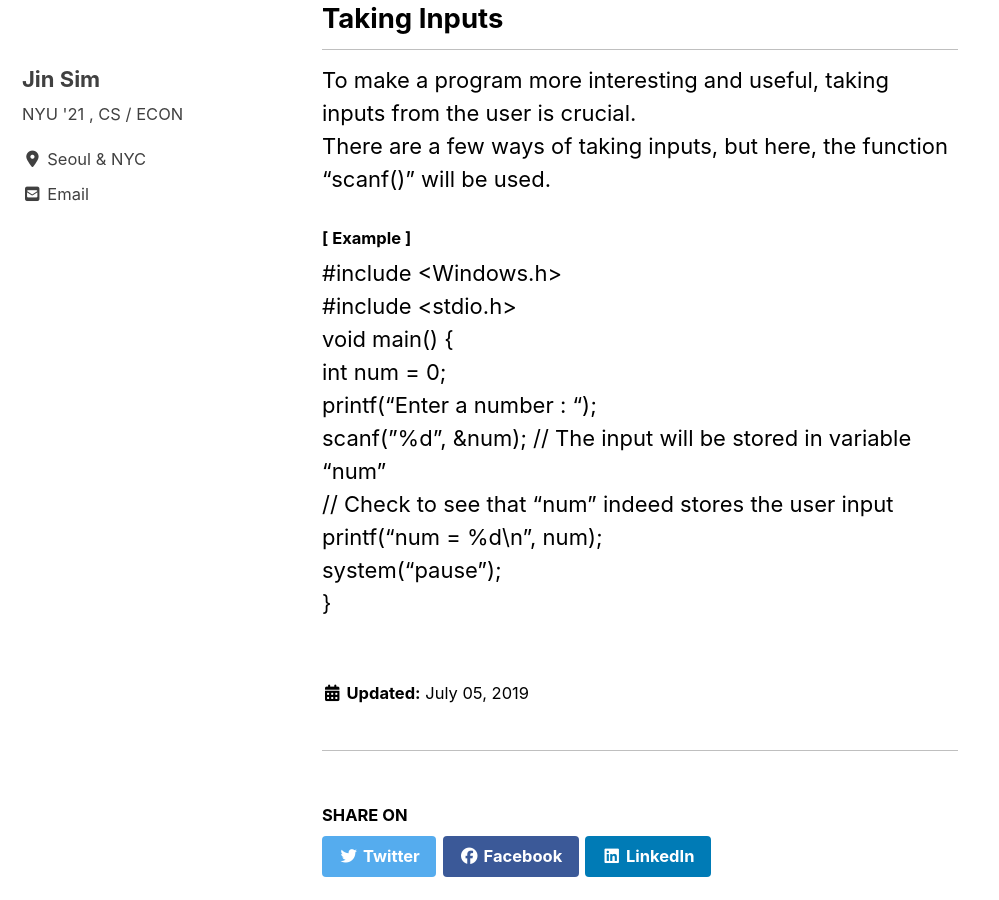
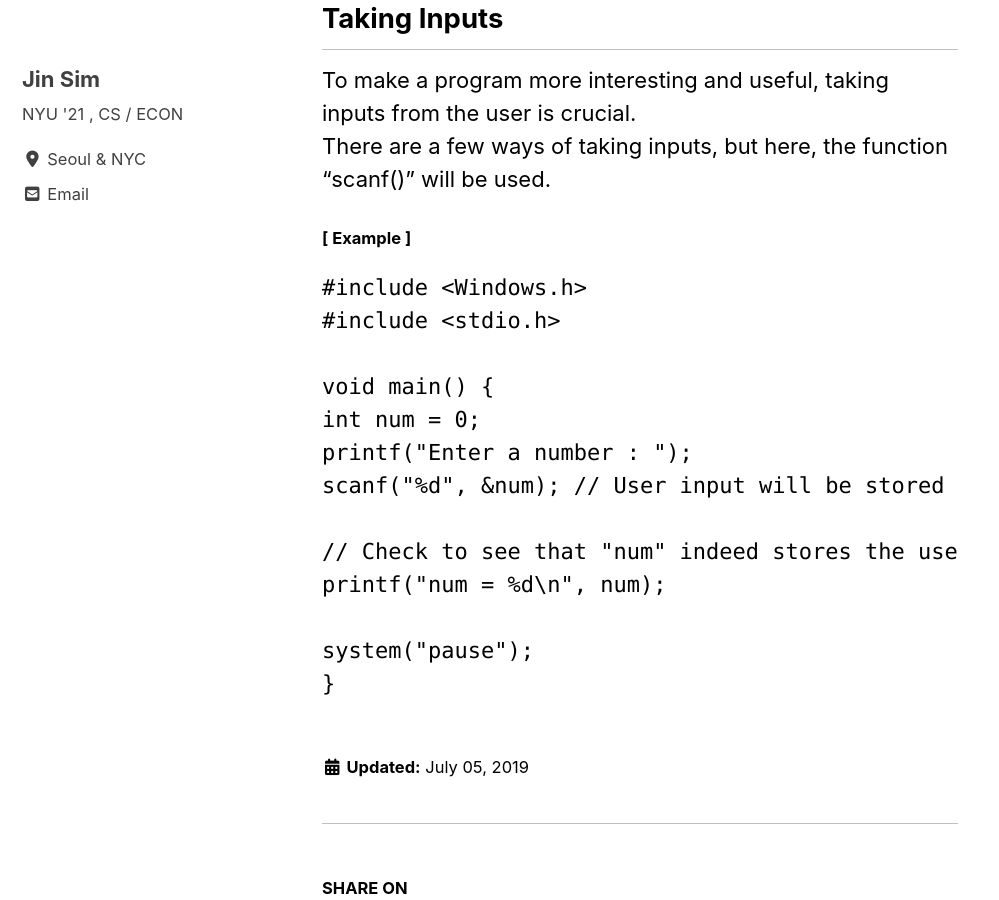
Before and after one commit to jinsim95/jinsim95.github.io, a Jekyll site: the page built from _posts/2019-07-05-C-day02.md, in a window 1280 px wide and 900 px high, scrolled down 445 px. Shown: the whole window, without its empty margins (0-999 px from the left). Built offline with Jekyll 4.4.1, drawn with Linux system fonts in a browser that asks for light colours; cached includes are drawn as plain includes; nearby versions of some CDN libraries.

Commit message:
_posts/2019-07-05-C-day02.md updated from https://stackedit.io/

```diff
--- a/_posts/2019-07-05-C-day02.md
+++ b/_posts/2019-07-05-C-day02.md
@@ -11,13 +11,17 @@ date: ‘2019-07-05’</h2>
 <p>To make a program more interesting and useful, taking inputs from the user is crucial.<br>
 There are a few ways of taking inputs, but here, the function “scanf()” will be used.</p>
 <h4 id="example-">[ Example ]</h4>
-<p>#include &lt;Windows.h&gt;<br>
-#include &lt;stdio.h&gt;<br>
-void main() {<br>
-int num = 0;<br>
-printf(“Enter a number : “);<br>
-scanf(”%d”, &amp;num); // The input will be stored in variable “num”<br>
-// Check to see that “num” indeed stores the user input<br>
-printf(“num = %d\n”, num);	<br>
-system(“pause”);<br>
-}</p>
+<pre><code>#include &lt;Windows.h&gt;
+#include &lt;stdio.h&gt;
+
+void main() {
+int num = 0;
+printf("Enter a number : ");
+scanf("%d", &amp;num); // User input will be stored in variable "num"
+
+// Check to see that "num" indeed stores the user input
+printf("num = %d\n", num);
+
+system("pause");
+}
+</code></pre>
```
